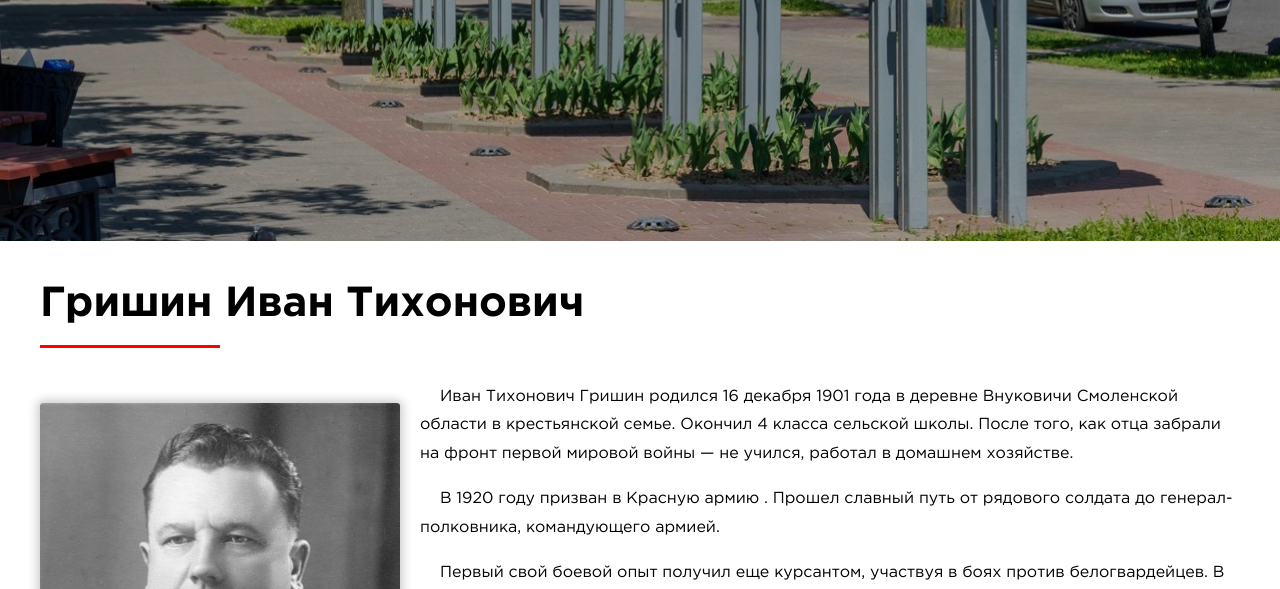
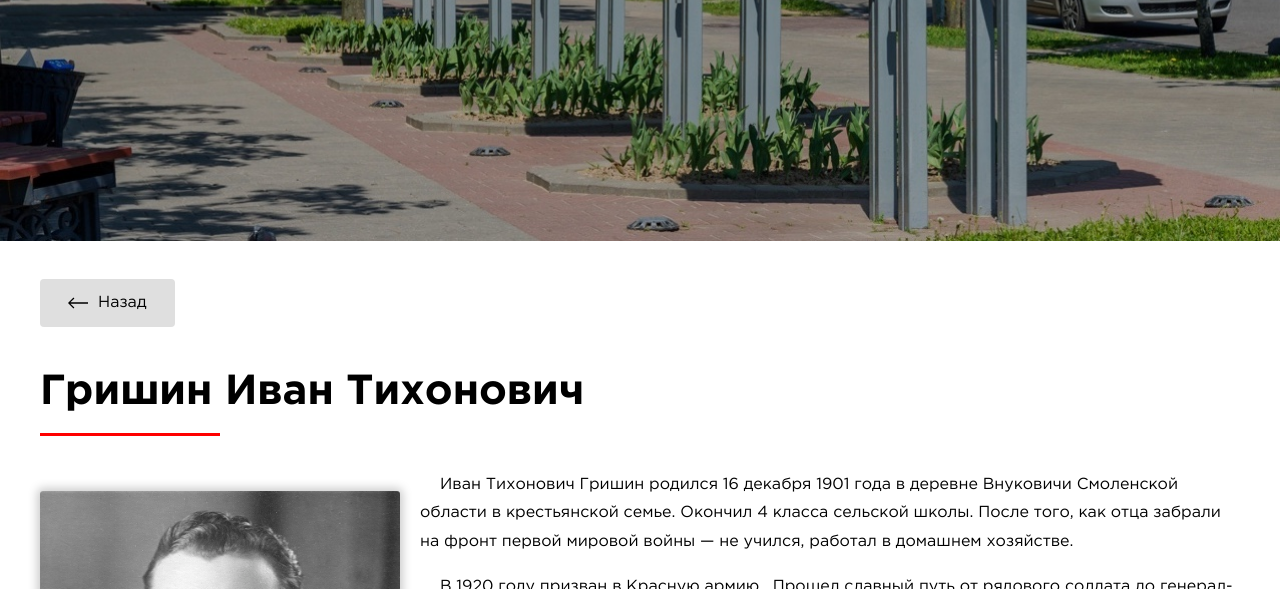
Before and after one commit to chenaski/mogilev, a website: page src/heroes/grishin-ivan-tikhonovich.html in a window 1280 px wide. Shown: the part 511-1100 px from the top of the page. Drawn offline with Linux system fonts and the light colour scheme; files whose address does not match are found by name.

Commit message:
add back button

```diff
--- a/src/heroes/grishin-ivan-tikhonovich.html
+++ b/src/heroes/grishin-ivan-tikhonovich.html
@@ -138,6 +138,10 @@
     </section>
 
     <section class="section">
+      <a class="back-button" href="../heroes.html">
+        <img src="../images/arrow-icon.svg" alt="Назад" />
+        Назад
+      </a>
       <h2 class="section__title">Гришин Иван Тихонович</h2>
       <div class="section__description">
         <picture class="section__image">
--- a/src/styles/heroes.css
+++ b/src/styles/heroes.css
@@ -183,6 +183,24 @@
   transition: transform .2s;
 }
 
+.back-button {
+  display: inline-flex;
+  gap: 10px;
+  align-items: center;
+  margin-bottom: 40px;
+  padding: .75rem 1.75rem;
+  font-size: 1rem;
+  text-decoration: none;
+  background: var(--color-light-gray);
+  border: none;
+  border-radius: 4px;
+  appearance: none;
+}
+
+.back-button img {
+  width: 20px;
+}
+
 /* no images */
 
 .no-images .section__description li::before {
```
Also changed, not shown: src/heroes/fatin-valentin-vasilievich.html (+4 -0 lines), src/heroes/kutepov-semen-fedorovich.html (+4 -0 lines), src/heroes/lazarenko-ivan-sidorovich.html (+4 -0 lines), src/heroes/romanov-mikhail-trifanovich.html (+4 -0 lines), src/images/arrow-icon.svg (added).
